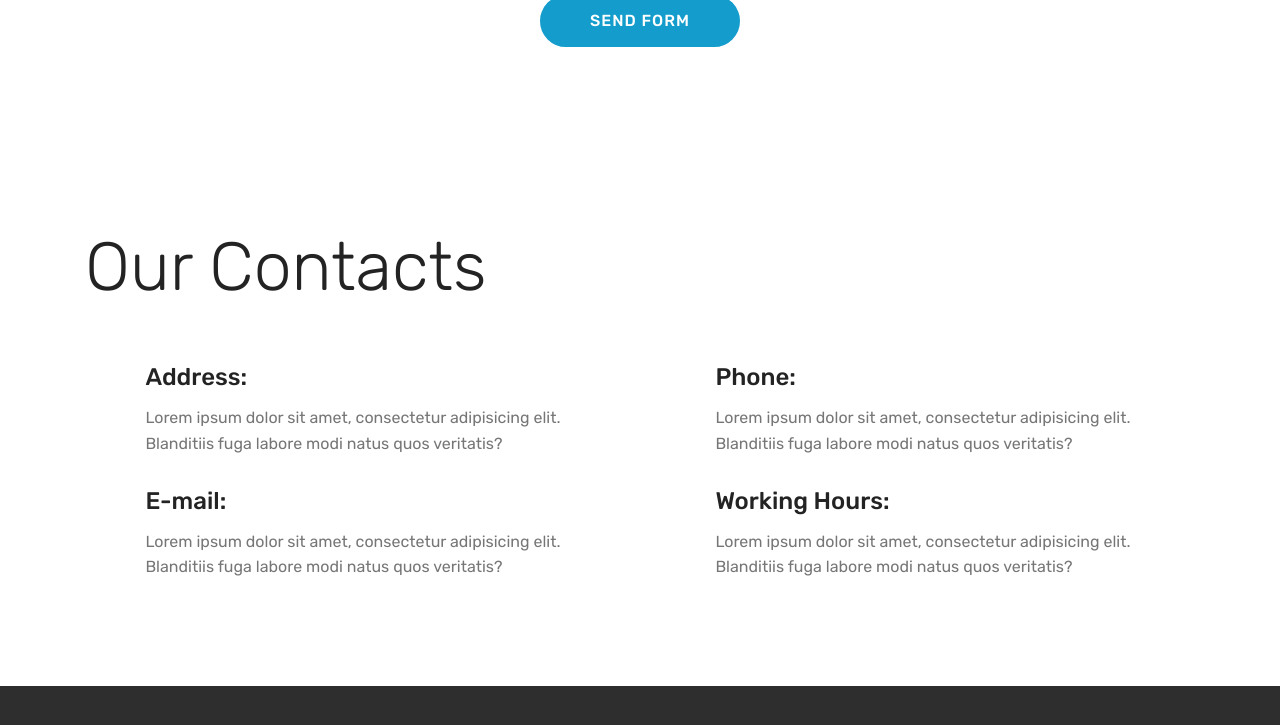
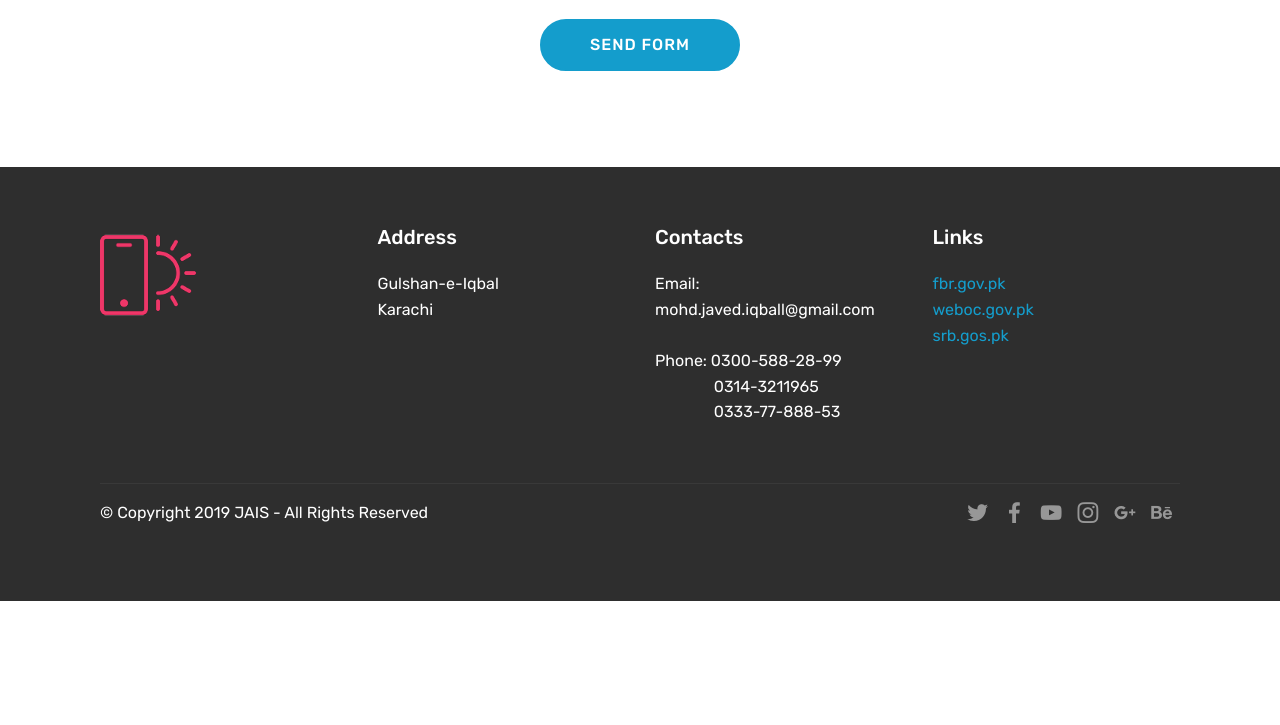
Before and after one commit to JaisAssociates/haris, a plain HTML site: page index.html in a window 1280 px wide. Shown: the part 2059-2784 px from the top of the page. After the commit the page ends 2660 px from the top, so only its background shows below. Drawn offline with Linux system fonts and the light colour scheme; files whose address does not match are found by name.

Commit message:
create github pages

```diff
--- a/assets/mobirise/css/mbr-additional.css
+++ b/assets/mobirise/css/mbr-additional.css
@@ -1469,41 +1469,6 @@ body {
   display: block;
   text-align: center;
 }
-.cid-rgx9KdZSk7 {
-  padding-top: 90px;
-  padding-bottom: 90px;
-  background-color: #ffffff;
-}
-.cid-rgx9KdZSk7 .title {
-  padding-bottom: 2.5rem;
-}
-.cid-rgx9KdZSk7 .mbr-text {
-  color: #767676;
-  margin: 0;
-  padding-top: 0.5rem;
-}
-.cid-rgx9KdZSk7 .iconfont-wrapper {
-  display: flex;
-  align-items: center;
-  width: 2rem;
-  height: 2rem;
-  margin-right: 2rem;
-}
-.cid-rgx9KdZSk7 .iconfont-wrapper .amp-iconfont {
-  font-size: 2rem;
-}
-.cid-rgx9KdZSk7 .wrapper {
-  display: flex;
-  padding: 1rem 0;
-}
-.cid-rgx9KdZSk7 .wrapper .b-info {
-  width: 100%;
-}
-@media (max-width: 767px) {
-  .cid-rgx9KdZSk7 .iconfont-wrapper {
-    display: none;
-  }
-}
 .cid-rgx9PC8WW6 {
   padding-top: 60px;
   padding-bottom: 60px;
--- a/index.html
+++ b/index.html
@@ -94,7 +94,7 @@
     </div>
 </section>
 
-<section class="engine"><a href="https://mobirise.info/v">free html templates</a></section><section class="counters6 counters cid-rgx9A2SjKW" id="counters6-l">
+<section class="engine"><a href="https://mobirise.info/j">website templates</a></section><section class="counters6 counters cid-rgx9A2SjKW" id="counters6-l">
 
 
 
@@ -107,7 +107,7 @@
         </h3>
         <div>
                 <div class="cards-container">
-                    <div class="card col-12 col-md-6 col-lg-4 pb-md-4">
+                    <div class="card col-12 col-md-6 col-lg-3 pb-md-4">
                         <div class="panel-item align-center">
                             <div class="card-img pb-3">
                                 <h3 class="img-text mbr-fonts-style display-1">01.</h3>
@@ -119,7 +119,7 @@
                             </div>
                         </div>
                     </div>
-                    <div class="card col-12 col-md-6 col-lg-4 pb-md-4">
+                    <div class="card col-12 col-md-6 col-lg-3 pb-md-4">
                         <div class="panel-item align-center">
                             <div class="card-img pb-3">
                                 <h3 class="img-text mbr-fonts-style display-1">02.</h3>
@@ -132,7 +132,7 @@
                             </div>
                         </div>
                     </div>
-                    <div class="card col-12 col-md-6 col-lg-4 last-child">
+                    <div class="card col-12 col-md-6 col-lg-3">
                         <div class="panel-item align-center">
                             <div class="card-img pb-3">
                                 <h3 class="img-text mbr-fonts-style display-1">03.</h3>
@@ -144,7 +144,21 @@
                             </div>
                         </div>
                     </div>
-
+                    <div class="card col-12 col-md-6 col-lg-3 last-child">
+                        <div class="panel-item align-center">
+                            <div class="card-img pb-3">
+                                <h3 class="img-text mbr-fonts-style display-1">04.</h3>
+                            </div>
+                            <div class="card-texts">
+                                <h4 class="mbr-content-title mbr-bold mbr-fonts-style display-7">
+                                    We Are Passionate
+                                </h4>
+                                <p class="mbr-content-text mbr-fonts-style display-7">
+                                        Lorem ipsum dolor sit amet, consectetur adipisicing elit. Recusandae cupiditate rerum ipsum tempora vero.
+                                </p>
+                            </div>
+                        </div>
+                    </div>
                 </div>
             </div>
     </div>
@@ -174,7 +188,7 @@
                         Thanks for filling out the form!
                     </div>
 
-                    <form class="mbr-form" action="https://mobirise.com/" method="post" data-form-title="Mobirise Form"><input type="hidden" name="email" data-form-email="true" value="eQpbLT9FjRkIKlCnmv1aOcSKIMSZfb4pBJghoVJuqwbUXl1udhcwmJ8qZXJpc0Vls5351YuuGnmhyfWWNcTRDrKe9jrfswyEBvS0pObCJSWqkeNQOOh5mWWaXKDARSL/">
+                    <form class="mbr-form" action="https://mobirise.com/" method="post" data-form-title="Mobirise Form"><input type="hidden" name="email" data-form-email="true" value="bKkvax+HxYdZOMmGNlmDrN76pGfxjrVU6K5oArQmLaoJFCjtIKlwIjaBF4LOVnId3GkI696bghqaO4Bavt/DWPpma1D1o/+aIgajGvY4wj55/xvyA986CYCgaDfc/wr9">
                         <div class="row row-sm-offset">
                             <div class="col-md-4 multi-horizontal" data-for="name">
                                 <div class="form-group">
@@ -200,98 +214,8 @@
                             <textarea type="text" class="form-control" name="message" rows="7" data-form-field="Message" id="message-form1-p"></textarea>
                         </div>
 
-                        <span class="input-group-btn">
-                            <button href="" type="submit" class="btn btn-primary btn-form display-4">SEND FORM</button>
-                        </span>
+                        <span class="input-group-btn"><button href="" type="submit" class="btn btn-primary btn-form display-4">SEND FORM</button></span>
                     </form>
-            </div>
-        </div>
-    </div>
-</section>
-
-<section class="mbr-section contacts3 cid-rgx9KdZSk7" id="contacts3-n">
-    <!---->
-
-    <!---->
-    <!--Overlay-->
-
-    <!--Container-->
-    <div class="container">
-        <div class="row">
-            <!--Titles-->
-            <div class="title col-12">
-                <h2 class="align-left mbr-fonts-style display-1">
-                    Our Contacts
-                </h2>
-
-            </div>
-            <div class="col-12">
-                <div class="row">
-                    <div class="col-12 col-md-6">
-                        <div class="wrapper">
-                            <span class="iconfont-wrapper">
-                                <span class="amp-iconfont icon fa-thumbs-o-up fa"></span>
-                            </span>
-                            <div class="b-info b-adress">
-                                <h5 class="align-left mbr-fonts-style display-5">
-                                    Address:
-                                </h5>
-                                <p class="mbr-text align-left mbr-fonts-style display-7">
-                                    Lorem ipsum dolor sit amet, consectetur adipisicing elit. Blanditiis fuga labore
-                                    modi natus quos veritatis?
-                                </p>
-                            </div>
-                        </div>
-                    </div>
-                    <div class="col-12 col-md-6">
-                        <div class="wrapper">
-                            <span class="iconfont-wrapper">
-                                <span class="amp-iconfont icon fa-phone fa"></span>
-                            </span>
-                            <div class="b-info b-phone">
-                                <h5 class="align-left mbr-fonts-style display-5">
-                                    Phone:
-                                </h5>
-                                <p class="mbr-text align-left mbr-fonts-style display-7">
-                                    Lorem ipsum dolor sit amet, consectetur adipisicing elit. Blanditiis fuga labore
-                                    modi natus quos veritatis?
-                                </p>
-                            </div>
-                        </div>
-                    </div>
-                    <div class="col-12 col-md-6">
-                        <div class="wrapper">
-                            <span class="iconfont-wrapper">
-                                <span class="amp-iconfont icon fa-comment-o fa"></span>
-                            </span>
-                            <div class="b-info b-mail">
-                                <h5 class="align-left mbr-fonts-style display-5">
-                                    E-mail:
-                                </h5>
-                                <p class="mbr-text align-left mbr-fonts-style display-7">
-                                    Lorem ipsum dolor sit amet, consectetur adipisicing elit. Blanditiis fuga labore
-                                    modi natus quos veritatis?
-                                </p>
-                            </div>
-                        </div>
-                    </div>
-                    <div class="col-12 col-md-6">
-                        <div class="wrapper">
-                            <span class="iconfont-wrapper">
-                                <span class="amp-iconfont icon fa-th-large fa"></span>
-                            </span>
-                            <div class="b-info b-mail">
-                                <h5 class="align-left mbr-fonts-style display-5">
-                                    Working Hours:
-                                </h5>
-                                <p class="mbr-text align-left mbr-fonts-style display-7">
-                                    Lorem ipsum dolor sit amet, consectetur adipisicing elit. Blanditiis fuga labore
-                                    modi natus quos veritatis?
-                                </p>
-                            </div>
-                        </div>
-                    </div>
-                </div>
             </div>
         </div>
     </div>
@@ -317,29 +241,20 @@
                     Address
                 </h5>
                 <p class="mbr-text">
-                    1234 Street Name
-                    <br>City, AA 99999
-                </p>
+                    Gulshan-e-Iqbal &nbsp; &nbsp; &nbsp; &nbsp; &nbsp; &nbsp; &nbsp; &nbsp; &nbsp; &nbsp;&nbsp;<br>Karachi</p>
             </div>
             <div class="col-12 col-md-3 mbr-fonts-style display-7">
                 <h5 class="pb-3">
                     Contacts
                 </h5>
                 <p class="mbr-text">
-                    Email: support@mobirise.com
-                    <br>Phone: +1 (0) 000 0000 001
-                    <br>Fax: +1 (0) 000 0000 002
-                </p>
+                    Email: mohd.javed.iqball@gmail.com &nbsp; &nbsp; &nbsp; &nbsp; &nbsp; &nbsp; &nbsp; &nbsp; &nbsp; &nbsp;&nbsp;<br>Phone: 0300-588-28-99 <br>&nbsp; &nbsp; &nbsp; &nbsp; &nbsp; &nbsp; &nbsp; &nbsp;0314-3211965<br>&nbsp; &nbsp; &nbsp; &nbsp; &nbsp; &nbsp; &nbsp; &nbsp;0333-77-888-53<br>&nbsp; &nbsp; &nbsp; &nbsp; &nbsp; &nbsp;</p>
             </div>
             <div class="col-12 col-md-3 mbr-fonts-style display-7">
                 <h5 class="pb-3">
                     Links
                 </h5>
-                <p class="mbr-text">
-                    <a class="text-primary" href="https://mobirise.co/">Website builder</a>
-                    <br><a class="text-primary" href="https://mobirise.co/">Download for Windows</a>
-                    <br><a class="text-primary" href="https://mobirise.co/">Download for Mac</a>
-                </p>
+                <p class="mbr-text"><a class="text-primary" href="http://www.fbr.gov.pk">fbr.gov.pk</a><br><a class="text-primary" href="http://www.fbr.gov.pk">weboc.gov.pk</a><br><a class="text-primary" href="http://www.fbr.gov.pk">srb.gos.pk<br></a></p>
             </div>
         </div>
         <div class="footer-lower">
@@ -351,7 +266,7 @@
             <div class="media-container-row mbr-white">
                 <div class="col-sm-6 copyright">
                     <p class="mbr-text mbr-fonts-style display-7">
-                        © Copyright 2019 Mobirise - All Rights Reserved
+                        © Copyright 2019 JAIS - All Rights Reserved
                     </p>
                 </div>
                 <div class="col-md-6">
```
Also changed, not shown: 1 other file.
